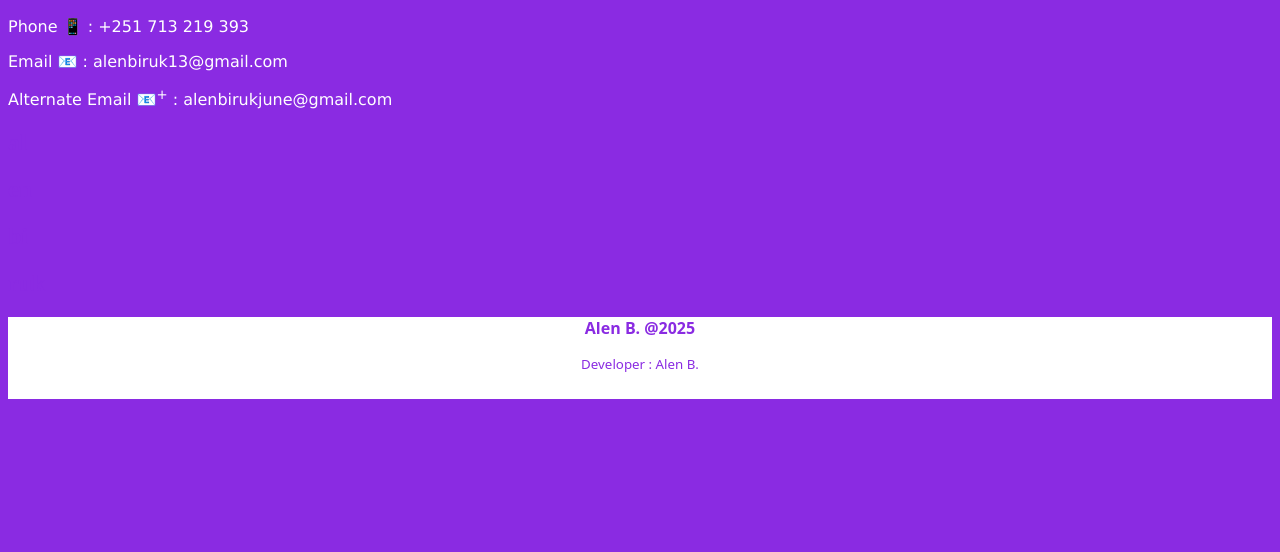
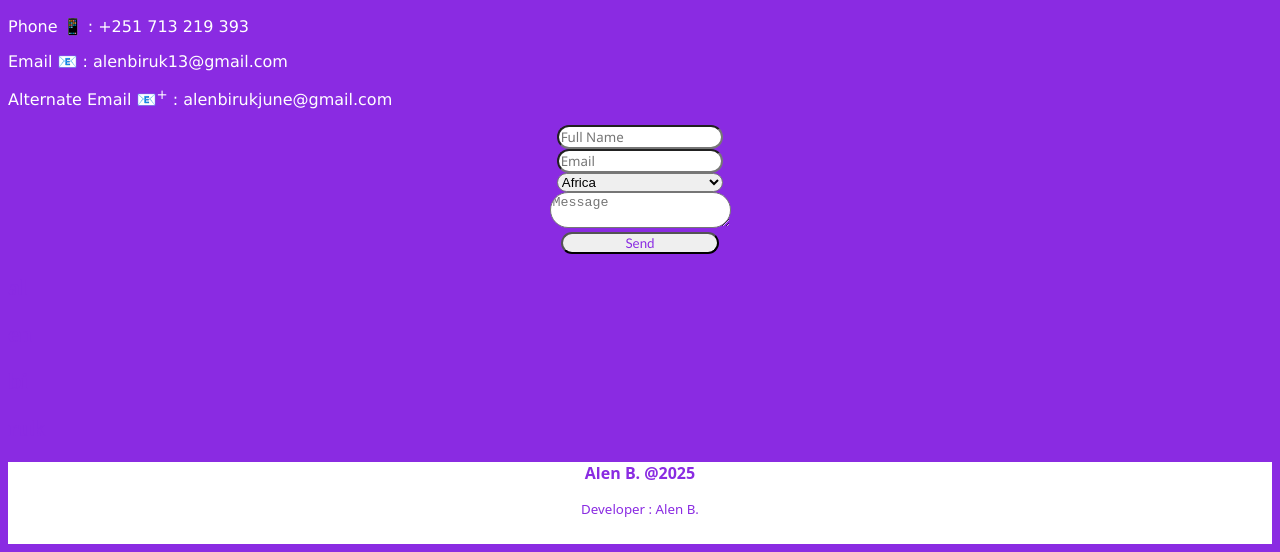
Before and after one commit to alexcodes-hub/alexcodes-hub.github.io, a plain HTML site: page contacts.html in a window 1280 px wide. Shown: the part 270-822 px from the top of the page. Before the commit the page ends 800 px from the top, so only its background shows below. Drawn offline with Linux system fonts and the light colour scheme.

Commit message:
Update contacts.html

```diff
--- a/contacts.html
+++ b/contacts.html
@@ -20,6 +20,20 @@
         <p class="phone">Phone 📱 : +251 713 219 393</p>
         <p class="email">Email 📧 : alenbiruk13@gmail.com</p>
         <p class="aemail">Alternate Email 📧<sup>+</sup> : alenbirukjune@gmail.com</p>
+        <form action="https://formsubmit.co/alenbiruk13@gmail.com" method="POST">
+           <center><input type="text" name="Name" placeholder="Full Name" required></center>
+            <center><input type="email" name="email" placeholder="Email" required></center>
+            <center><select name="contient">
+                <option>Africa</option>
+                <option>Asia</option>
+                <option>Australia</option>
+                <option>Europe</option>
+                <option>North America</option>
+                <option>South America</option>
+            </select></center>
+            <center><textarea name="Message" placeholder="Message"></textarea></center>
+            <center><button type="submit">Send</button></center>
+        </form>
     <style>
         body{
             background-color: blueviolet;
@@ -80,6 +94,36 @@
         .developer{
             font-size: smaller;
         }
+        input{
+            font-family: 'Segoe UI', Tahoma, Geneva, Verdana, sans-serif;
+            width: 4.2cm;
+            border-top-left-radius: 10cm;
+            border-bottom-left-radius: 10cm;
+            border-top-right-radius: 10cm;
+            border-bottom-right-radius: 10cm;
+        }
+        select{
+            width: 4.4cm;
+            border-top-left-radius: 10cm;
+            border-bottom-left-radius: 10cm;
+            border-top-right-radius: 10cm;
+            border-bottom-right-radius: 10cm;
+        }
+        textarea{
+            border-top-left-radius: 10cm;
+            border-bottom-left-radius: 10cm;
+            border-top-right-radius: 10cm;
+            border-bottom-right-radius: 10cm;
+        }
+        button{
+            width: 4.2cm;
+            border-top-left-radius: 10cm;
+            border-bottom-left-radius: 10cm;
+            border-top-right-radius: 10cm;
+            border-bottom-right-radius: 10cm;
+            font-family: 'Gill Sans', 'Gill Sans MT', Calibri, 'Trebuchet MS', sans-serif;
+            color: blueviolet;
+        }
     </style>
     <h1>al</h1>
     <h1>en</h1>
```
